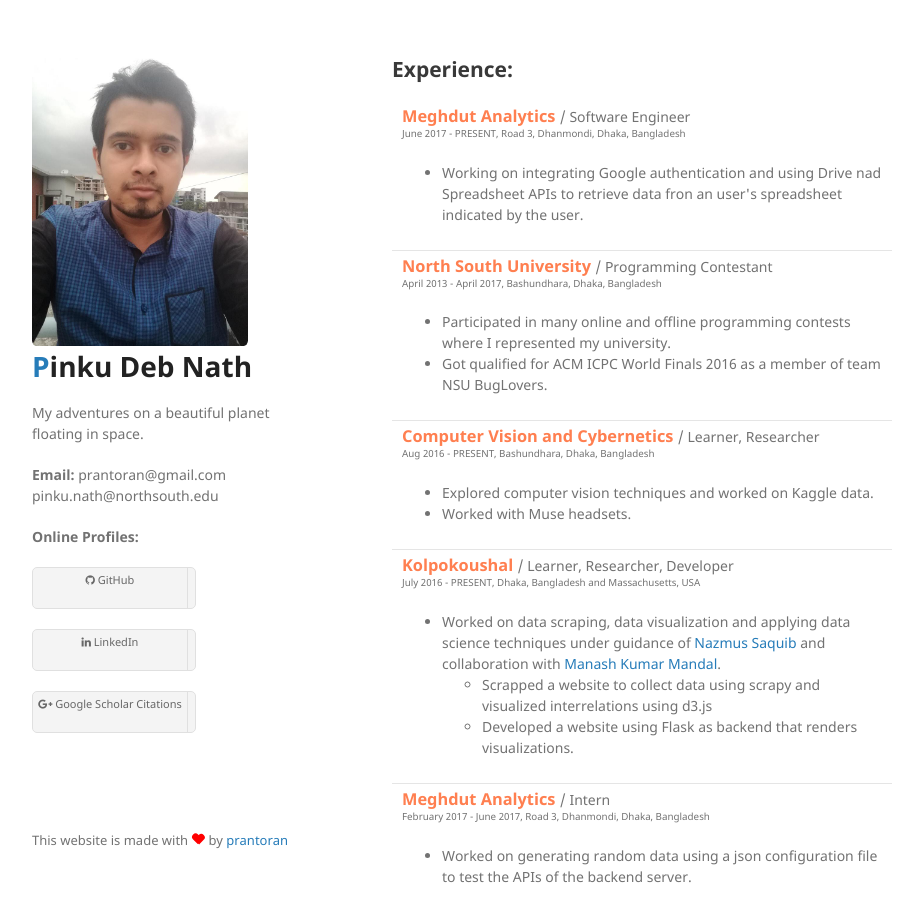
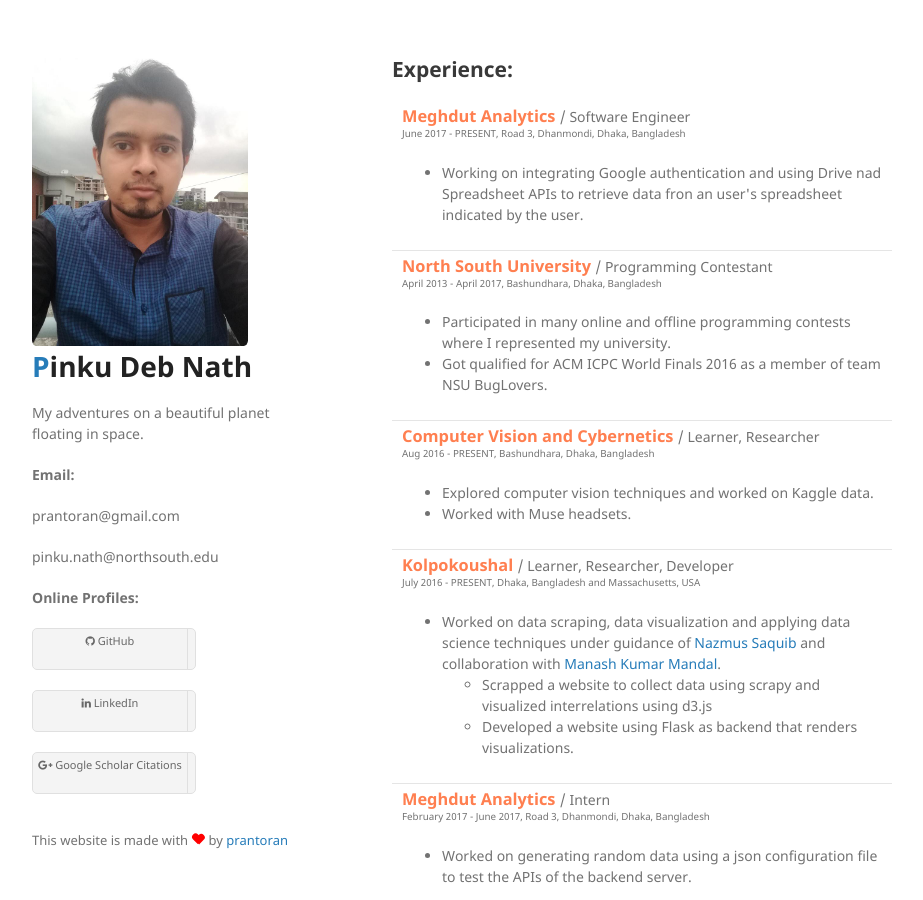
Before and after one commit to prantoran/yo, a Jekyll site: the page built from index.html, in a window 1280 px wide and 900 px high. Shown: the whole window, without its empty margins (178-1101 px from the left). Built offline with Jekyll 4.4.1, drawn with Linux system fonts in a browser that asks for light colours.

```diff
--- a/_layouts/default.html
+++ b/_layouts/default.html
@@ -32,10 +32,10 @@
         {% endif %}
 
         {% if site.email %}
-            <p class='boldfont inline'>
+            <p class='boldfont'>
                 Email:
             </p>
-            <p class='inline'>
+            <p >
                 {{site.email}}
             </p>
             <p>
```
